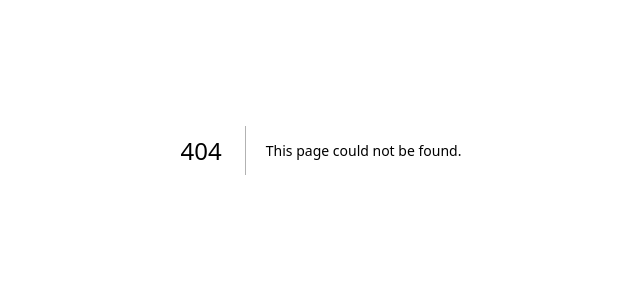
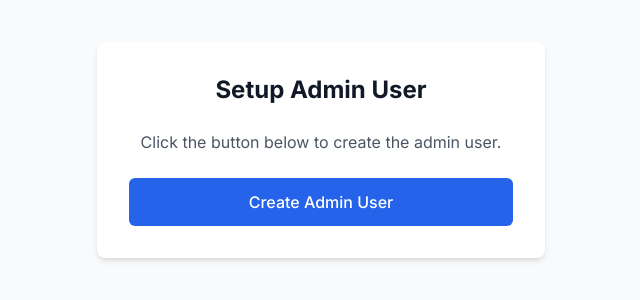
Before and after one commit to Twenty7Trades/stitches-onboarding, a Next.js app: page /setup-admin in a window 1280 px wide. Before the commit this address had no page. Shown: the part 250-550 px from the top of the page, without its empty margins (319-959 px from the left). Built offline with nearby package versions, Linux system fonts and the light colour scheme.

Commit message:
Add setup-admin page for browser-based admin user creation

```diff
--- /dev/null
+++ b/src/app/setup-admin/page.tsx
@@ -0,0 +1,107 @@
+'use client';
+
+import { useState } from 'react';
+
+export default function SetupAdminPage() {
+  const [status, setStatus] = useState<'idle' | 'loading' | 'success' | 'error'>('idle');
+  const [message, setMessage] = useState('');
+
+  const handleSetup = async () => {
+    setStatus('loading');
+    setMessage('Creating admin user...');
+
+    try {
+      const response = await fetch('/api/create-admin-direct', {
+        method: 'POST',
+        headers: {
+          'Content-Type': 'application/json',
+        },
+      });
+
+      const data = await response.json();
+
+      if (response.ok && data.success) {
+        setStatus('success');
+        setMessage(data.message || 'Admin user created successfully!');
+      } else {
+        setStatus('error');
+        setMessage(data.error || data.details || 'Failed to create admin user');
+      }
+    } catch (error) {
+      setStatus('error');
+      setMessage(error instanceof Error ? error.message : 'An error occurred');
+    }
+  };
+
+  return (
+    <div className="min-h-screen bg-gray-50 flex items-center justify-center p-4">
+      <div className="max-w-md w-full bg-white rounded-lg shadow-md p-8">
+        <h1 className="text-2xl font-bold text-gray-900 mb-6 text-center">
+          Setup Admin User
+        </h1>
+
+        {status === 'idle' && (
+          <div className="text-center">
+            <p className="text-gray-600 mb-6">
+              Click the button below to create the admin user.
+            </p>
+            <button
+              onClick={handleSetup}
+              className="w-full bg-blue-600 text-white py-3 px-4 rounded-md hover:bg-blue-700 focus:outline-none focus:ring-2 focus:ring-blue-500 focus:ring-offset-2 font-medium"
+            >
+              Create Admin User
+            </button>
+          </div>
+        )}
+
+        {status === 'loading' && (
+          <div className="text-center">
+            <div className="inline-block animate-spin rounded-full h-8 w-8 border-b-2 border-blue-600 mb-4"></div>
+            <p className="text-gray-600">{message}</p>
+          </div>
+        )}
+
+        {status === 'success' && (
+          <div className="text-center">
+            <div className="mx-auto flex items-center justify-center h-12 w-12 rounded-full bg-green-100 mb-4">
+              <svg className="h-6 w-6 text-green-600" fill="none" viewBox="0 0 24 24" stroke="currentColor">
+                <path strokeLinecap="round" strokeLinejoin="round" strokeWidth={2} d="M5 13l4 4L19 7" />
+              </svg>
+            </div>
+            <p className="text-green-600 font-medium mb-2">{message}</p>
+            <p className="text-sm text-gray-600 mb-4">
+              Email: sales@pixelprint.la<br />
+              Password: Stitches123
+            </p>
+            <a
+              href="/admin/login"
+              className="inline-block bg-blue-600 text-white py-2 px-4 rounded-md hover:bg-blue-700"
+            >
+              Go to Admin Login
+            </a>
+          </div>
+        )}
+
+        {status === 'error' && (
+          <div className="text-center">
+            <div className="mx-auto flex items-center justify-center h-12 w-12 rounded-full bg-red-100 mb-4">
+              <svg className="h-6 w-6 text-red-600" fill="none" viewBox="0 0 24 24" stroke="currentColor">
+                <path strokeLinecap="round" strokeLinejoin="round" strokeWidth={2} d="M6 18L18 6M6 6l12 12" />
+              </svg>
+            </div>
+            <p className="text-red-600 font-medium mb-4">{message}</p>
+            <button
+              onClick={() => {
+                setStatus('idle');
+                setMessage('');
+              }}
+              className="bg-gray-600 text-white py-2 px-4 rounded-md hover:bg-gray-700"
+            >
+              Try Again
+            </button>
+          </div>
+        )}
+      </div>
+    </div>
+  );
+}
```
